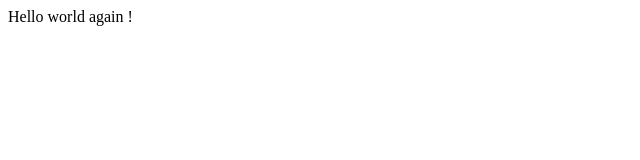
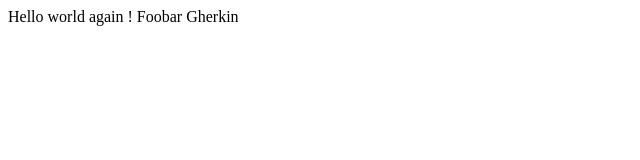
Before and after one commit to aspeer/html-test, a plain HTML site: page index.html in a window 1280 px wide. Shown: the whole page, without its empty margins (0-640 px from the left). Drawn offline with Linux system fonts and the light colour scheme.

Commit message:
Added again

```diff
--- a/index.html
+++ b/index.html
@@ -1,6 +1,6 @@
 <!DOCTYPE html>
 <html>
   <body>
-    Hello world again !
+    Hello world again ! Foobar Gherkin
   </body>
 </html>
```
